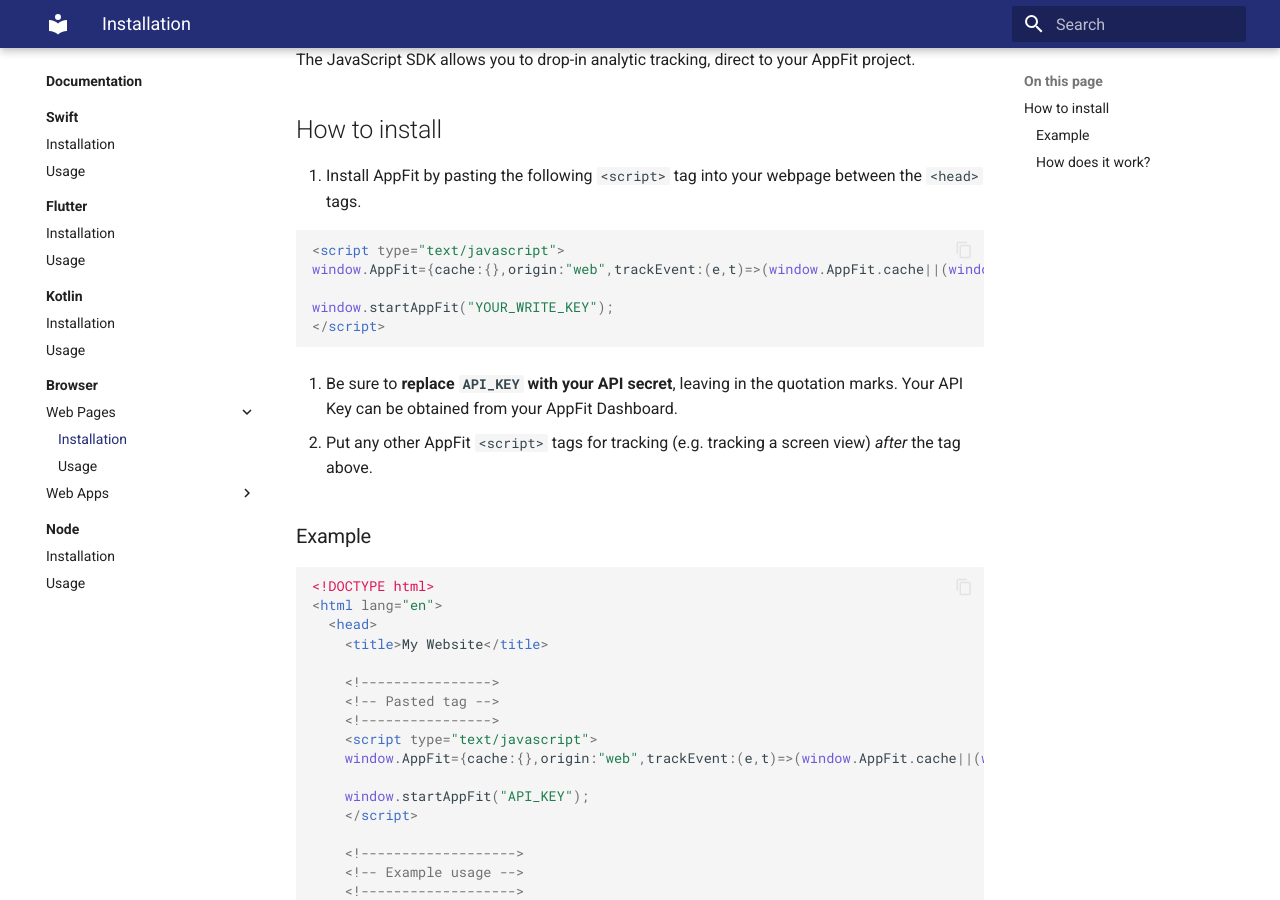
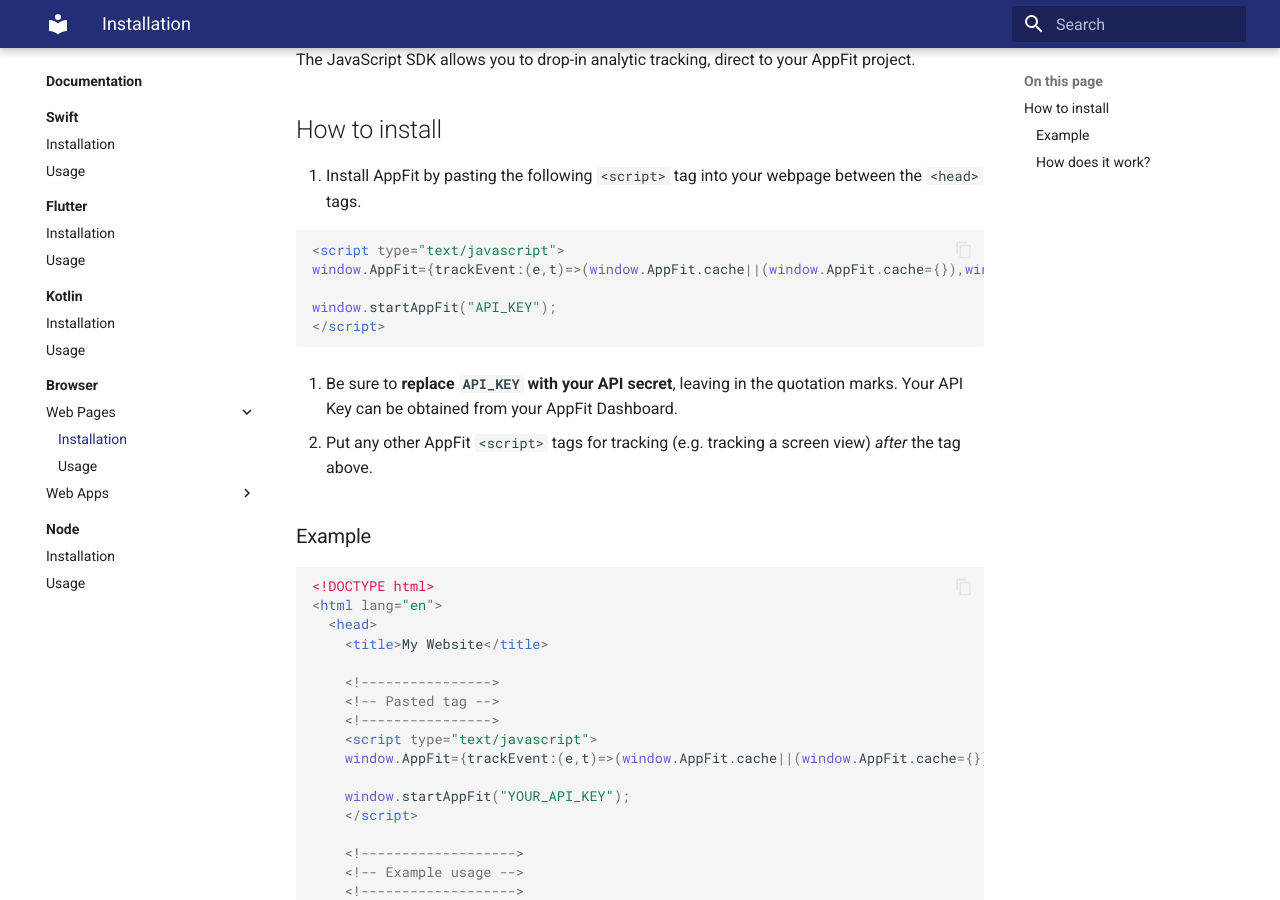
Before and after one commit to uptech/appfit-sdk-docs, an MkDocs documentation site: the page built from docs/browser/web-pages/installation.md, in a window 1280 px wide and 900 px high, scrolled down 221 px. Built offline with MkDocs 1.6.1 and Material for MkDocs 9.7.7, drawn with Linux system fonts in a browser that asks for light colours.

Commit message:
Update web snippet again
Another update for the snippet, which changed again.

````diff
--- a/docs/browser/web-pages/installation.md
+++ b/docs/browser/web-pages/installation.md
@@ -8,9 +8,9 @@ The JavaScript SDK allows you to drop-in analytic tracking, direct to your AppFi
 
    ```html
    <script type="text/javascript">
-   window.AppFit={cache:{},origin:"web",trackEvent:(e,t)=>(window.AppFit.cache||(window.AppFit.cache={}),window.AppFit.cache.events||(window.AppFit.cache.events=[]),window.AppFit.cache.events.push({eventName:e,payload:t}),Promise.resolve()),identifyUser(e){window.AppFit.cache||(window.AppFit.cache={}),window.AppFit.cache.identity=e}},window.startAppFit=e=>{window.AppFit.apiKey=e;var t=document.createElement("script");t.type="module",t.src="https://d1433kipn7zjh1.cloudfront.net/browser-sdk/appfit-v1.js";var i=document.createElement("script");i.noModule=!0,i.src="https://d1433kipn7zjh1.cloudfront.net/browser-sdk/appfit-v1-legacy.js";var p=document.getElementsByTagName("script")[0];p.parentNode.insertBefore(t,p),p.parentNode.insertBefore(i,p)},
+   window.AppFit={trackEvent:(e,t)=>(window.AppFit.cache||(window.AppFit.cache={}),window.AppFit.cache.events||(window.AppFit.cache.events=[]),window.AppFit.cache.events.push({eventName:e,payload:t}),Promise.resolve()),identifyUser(e){window.AppFit.cache||(window.AppFit.cache={}),window.AppFit.cache.identity=e},cache:{},origin:"web"},window.startAppFit=e=>{window.AppFit.apiKey=e;var t=document.createElement("script");t.type="module",t.src="https://d1433kipn7zjh1.cloudfront.net/browser-sdk/appfit-v1-browser.js";var i=document.createElement("script");i.noModule=!0,i.src="https://d1433kipn7zjh1.cloudfront.net/browser-sdk/appfit-v1-legacy.js";var p=document.getElementsByTagName("script")[0];p.parentNode.insertBefore(t,p),p.parentNode.insertBefore(i,p)},
 
-   window.startAppFit("YOUR_WRITE_KEY");
+   window.startAppFit("API_KEY");
    </script>
    ```
 
````
Also changed, not shown: other parts of docs/browser/web-pages/installation.md (+2 -2 lines).
